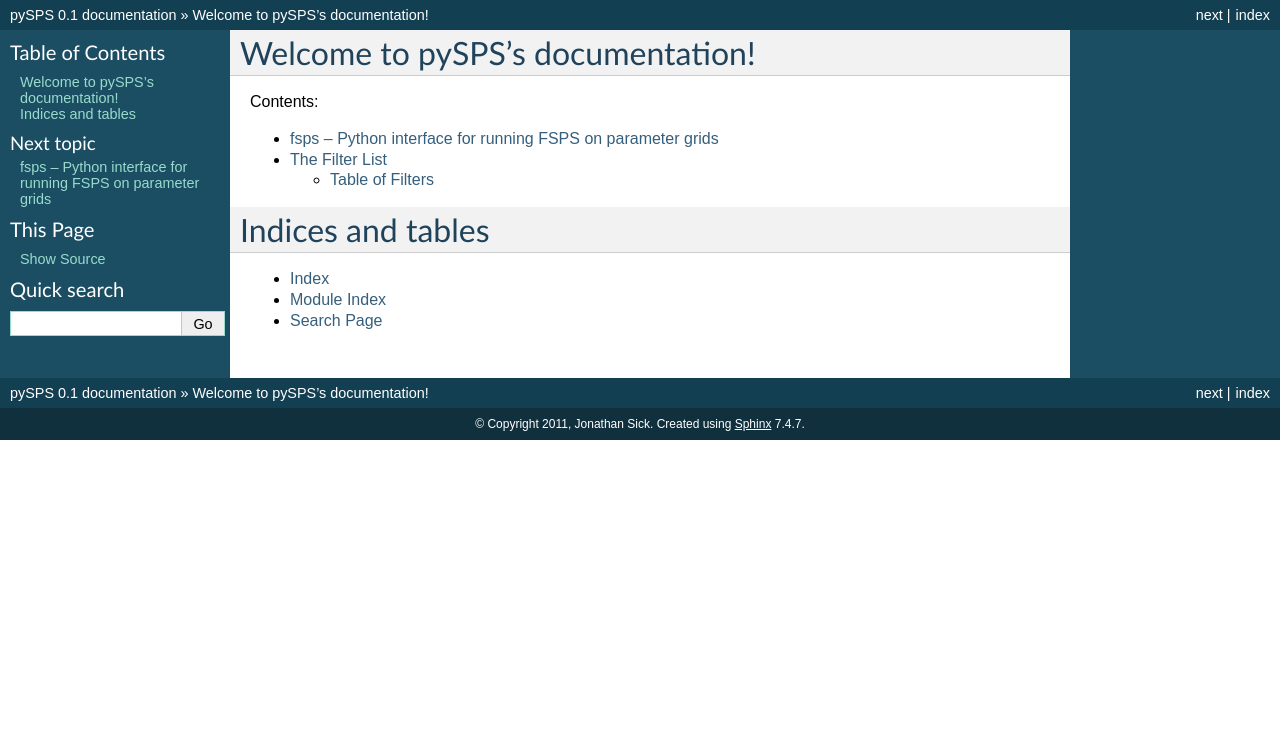
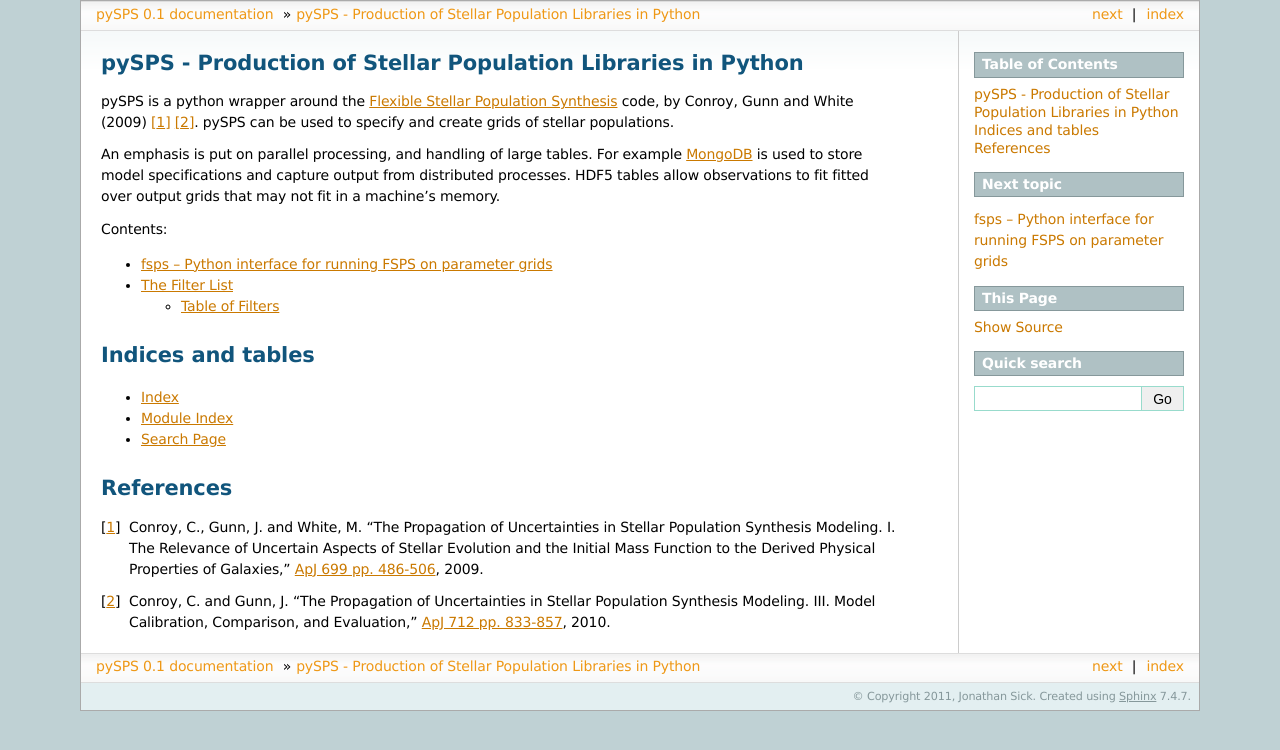
Before and after one commit to jonathansick/pySPS, a Sphinx documentation site: the page built from doc/index.rst, in a window 1280 px wide. Shown: the top 750 px of the page. Built offline with Sphinx 7.4.7, drawn with Linux system fonts in a browser that asks for light colours; formulas are drawn with MathJax 3.

Commit message:
Spiff up the sphinx docs; revised index.rst page

```diff
--- a/doc/conf.py
+++ b/doc/conf.py
@@ -93,7 +93,7 @@ pygments_style = 'sphinx'
 
 # The theme to use for HTML and HTML Help pages.  See the documentation for
 # a list of builtin themes.
-html_theme = 'default'
+html_theme = 'sphinxdoc'
 
 # Theme options are theme-specific and customize the look and feel of a theme
 # further.  For a list of options available for each theme, see the
--- a/doc/index.rst
+++ b/doc/index.rst
@@ -3,8 +3,12 @@
    You can adapt this file completely to your liking, but it should at least
    contain the root `toctree` directive.
 
-Welcome to pySPS's documentation!
-=================================
+pySPS - Production of Stellar Population Libraries in Python
+============================================================
+
+pySPS is a python wrapper around the `Flexible Stellar Population Synthesis`_ code, by Conroy, Gunn and White (2009) [1]_ [2]_. pySPS can be used to specify and create grids of stellar populations.
+
+An emphasis is put on parallel processing, and handling of large tables. For example MongoDB_ is used to store model specifications and capture output from distributed processes. HDF5 tables allow observations to fit fitted over output grids that may not fit in a machine's memory.
 
 Contents:
 
@@ -20,3 +24,12 @@ Indices and tables
 * :ref:`genindex`
 * :ref:`modindex`
 * :ref:`search`
+
+References
+==========
+
+.. [1] Conroy, C., Gunn, J. and White, M. "The Propagation of Uncertainties in Stellar Population Synthesis Modeling. I. The Relevance of Uncertain Aspects of Stellar Evolution and the Initial Mass Function to the Derived Physical Properties of Galaxies," `ApJ 699 pp. 486-506 <http://adsabs.harvard.edu/abs/2009ApJ...699..486C>`_, 2009.
+.. [2] Conroy, C. and Gunn, J. "The Propagation of Uncertainties in Stellar Population Synthesis Modeling. III. Model Calibration, Comparison, and Evaluation," `ApJ 712 pp. 833-857 <http://adsabs.harvard.edu/abs/2010ApJ...712..833C>`_, 2010.
+
+.. _Flexible Stellar Population Synthesis: https://www.cfa.harvard.edu/~cconroy/FSPS.html
+.. _MongoDB: http://www.mongodb.org/
--- a/fsps.py
+++ b/fsps.py
@@ -47,7 +47,6 @@ class FSPSLibrary(object):
 
         Parameters
         ----------
-
         nThreads : int, optional
             Number of processes to be spawned, for multiprocessing. If set
             to `1`, multiprocessing is not used; useful for debugging.
```
